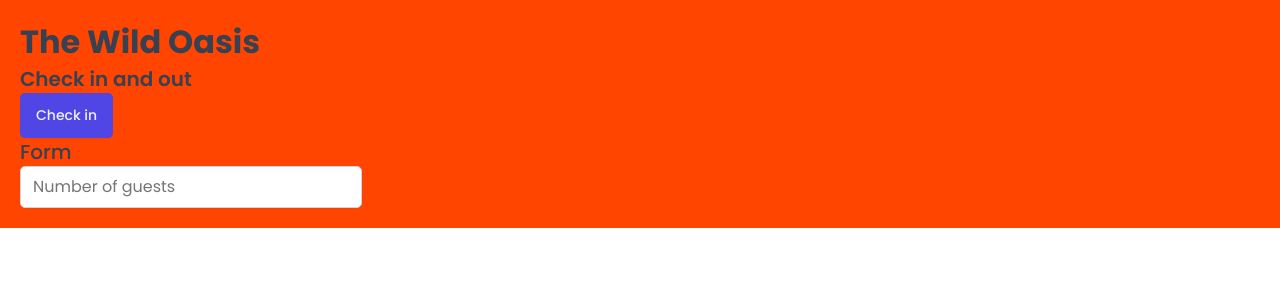
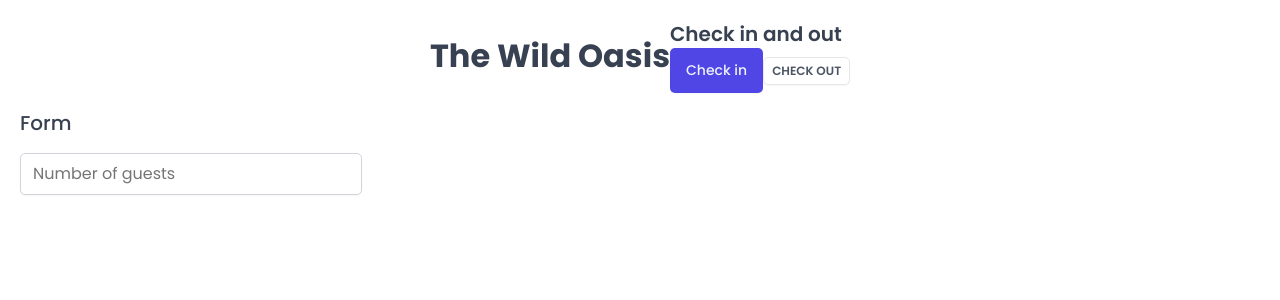
Before and after one commit to tuposilwe/the-wild-oasis, a React (Vite) app: page / in a window 1280 px wide. Shown: the top 300 px of the page. Built offline with nearby package versions, Linux system fonts and the light colour scheme; a web font is replaced by a local one.

Commit message:
building More Reusable Styled Components

```diff
--- a/src/App.jsx
+++ b/src/App.jsx
@@ -3,11 +3,10 @@
 import Button from "./ui/Button";
 import Input from "./ui/Input";
 import Heading from "./ui/Heading";
-
-
+import Row from "./ui/Row";
 
 const StyledApp = styled.div`
-  background-color: orangered;
+  /* background-color: orangered; */
   padding: 20px;
 `;
 
@@ -16,13 +15,35 @@
     <>
       <GlobalStyles />
       <StyledApp>
-        <Heading typeof="h1">The Wild Oasis</Heading>
-        <Heading as="h2">Check in and out</Heading>
+        <Row>
+          <Row type="horizontal">
+            <Heading typeof="h1">The Wild Oasis</Heading>
+            <div>
+              <Heading as="h2">Check in and out</Heading>
 
-        <Button onClick={() => alert("CHecked in")}>Check in</Button>
-        <Heading as="h3">Form</Heading>
+              <Button
+                onClick={() => alert("CHecked in")}
+              >
+                Check in
+              </Button>
+              <Button
+                variation="secondary"
+                size="small"
+                onClick={() => alert("CHecked in")}
+              >
+                Check Out
+              </Button>
+            </div>
+          </Row>
 
-        <Input type="number" placeholder="Number of guests" />
+          <Row>
+            <Heading as="h3">Form</Heading>
+
+            <form>
+              <Input type="number" placeholder="Number of guests" />
+            </form>
+          </Row>
+        </Row>
       </StyledApp>
     </>
   );
--- a/src/ui/Button.jsx
+++ b/src/ui/Button.jsx
@@ -49,20 +49,19 @@
 };
 
 const Button = styled.button`
-  font-size: 1.4rem;
-  padding: 1.2rem 1.6rem;
-  font-weight: 500;
   border: none;
   border-radius: var(--border-radius-sm);
-  background-color: var(--color-brand-600);
-  color: var(--color-brand-50);
   box-shadow: var(--shadow-sm);
-  cursor: pointer;
 
-  &:hover{
-    background-color: var(--color-brand-700);
-  }
+  ${(props) => sizes[props.size]}
+  ${(props) => variations[props.variation]}
+
 `;
+
+Button.defaultProps = {
+   variation: "primary",
+   size: "medium"
+}
 
 
 export default Button;
--- /dev/null
+++ b/src/ui/Row.jsx
@@ -0,0 +1,25 @@
+import styled, { css } from "styled-components";
+
+const Row = styled.div`
+  display: flex;
+
+  ${(props) =>
+    props.type === "horizontal" &&
+    css`
+      justify-content: center;
+      align-items: center;
+    `}
+
+  ${(props) =>
+    props.type === "vertical" &&
+    css`
+      flex-direction: column;
+      gap: 1.6rem;
+    `}
+`;
+
+Row.defaultProps = {
+    type: "vertical"
+}
+
+export default Row;
```
